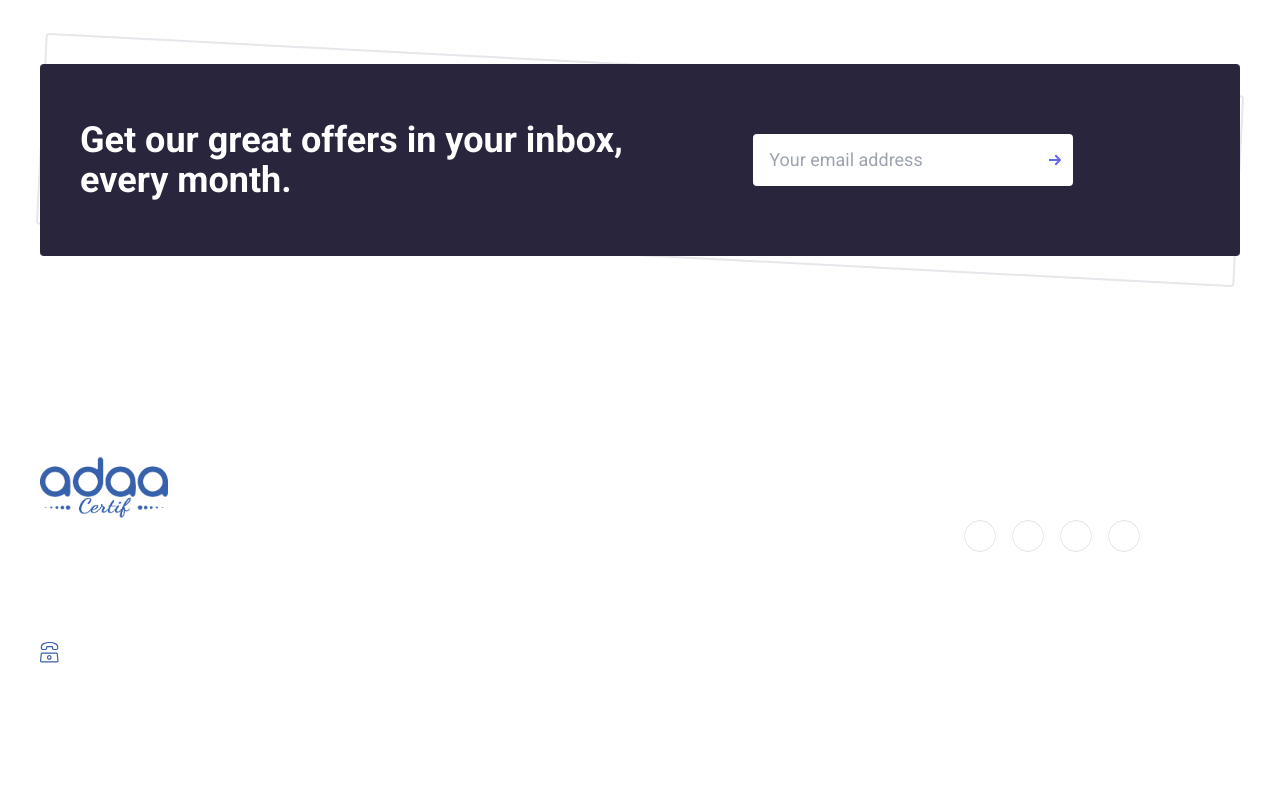
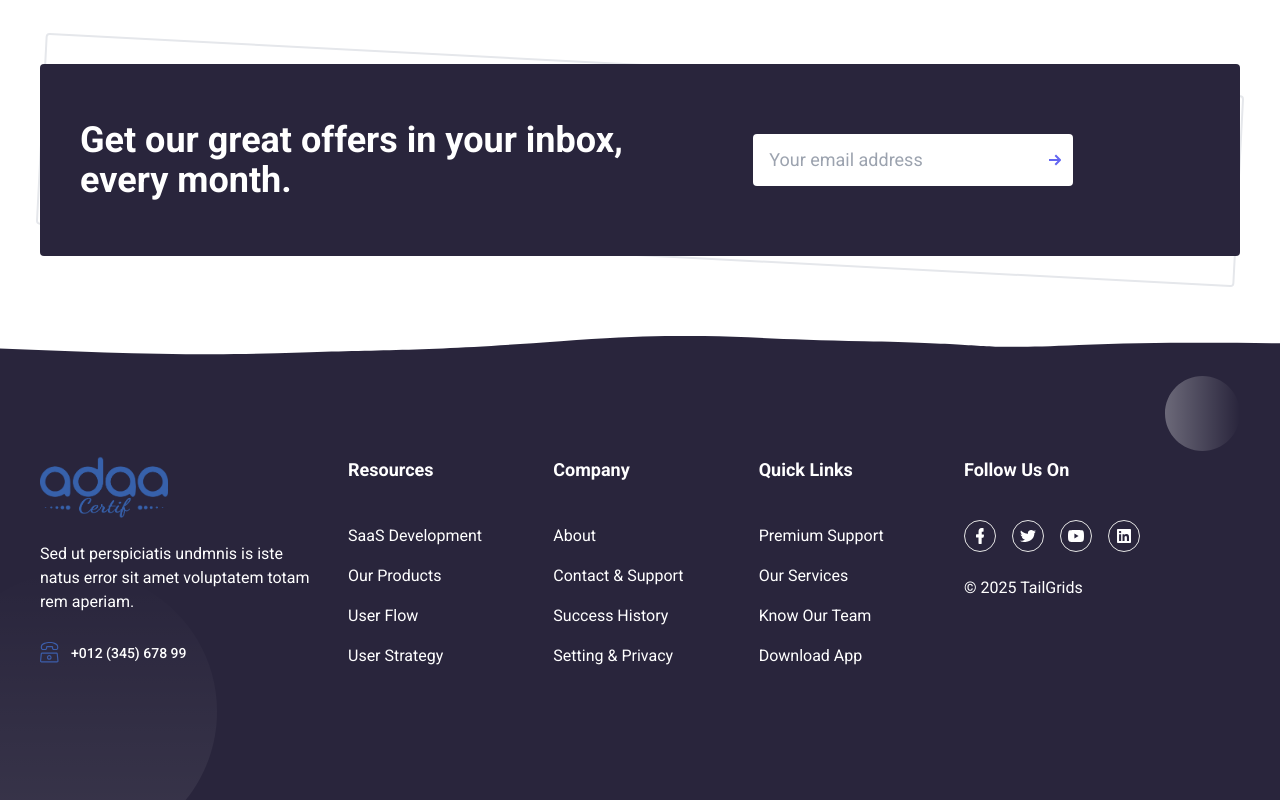
Before and after one commit to franckDev21/a-m-k, a React (Vite) app: page / in a window 1280 px wide. Shown: the part 4951-5751 px from the top of the page. Built offline with nearby package versions, Linux system fonts and the light colour scheme.

Commit message:
update app

```diff
--- a/src/components/layouts/Footer.tsx
+++ b/src/components/layouts/Footer.tsx
@@ -5,7 +5,7 @@ const Footer = () => {
   return (
     <footer
       style={{ backgroundImage: `url('/assets/bg.svg')`, backgroundRepeat: 'no-repeat', backgroundPosition: 'top' }}
-      className={`relative px-4 lg:px-0 z-10 bg-secondary text-white bg-white pt-20 pb-10 mt-10 lg:pt-[120px] lg:pb-20 `}
+      className={`relative px-4 lg:px-0 z-10 bg-secondary text-white  pt-20 pb-10 mt-10 lg:pt-[120px] lg:pb-20 `}
     >
 
       <div className="container mx-auto">
```
